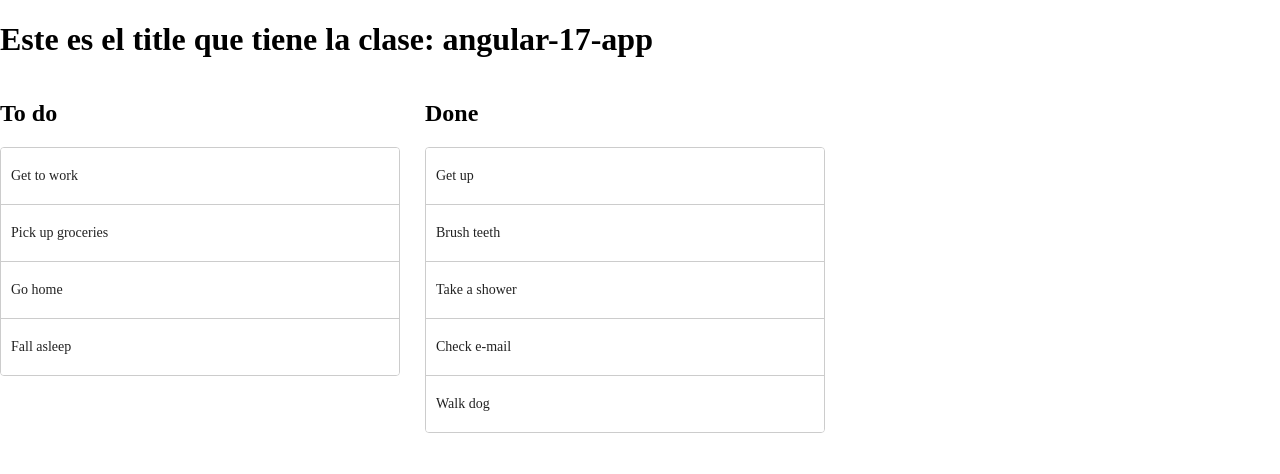
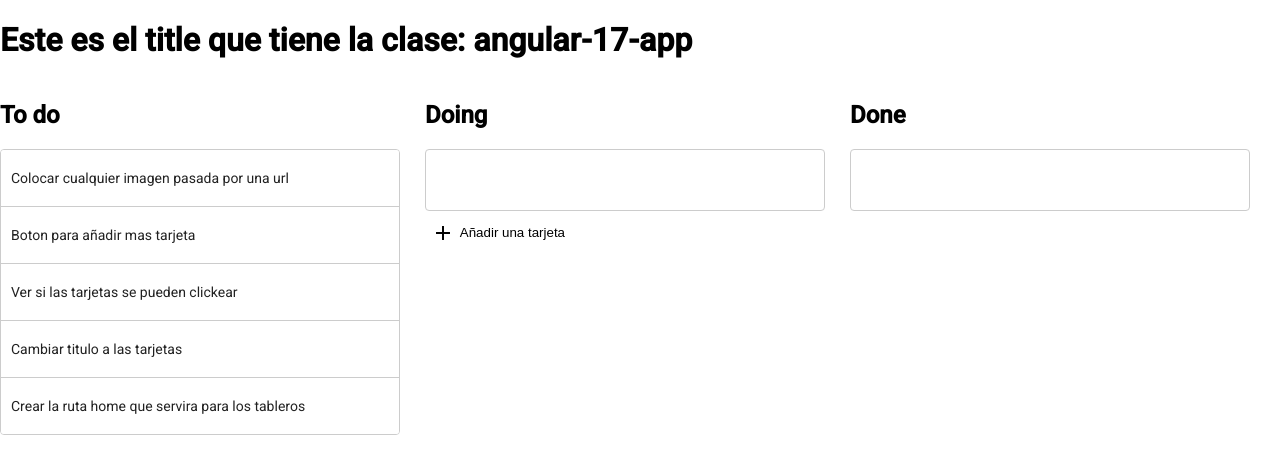
Before and after one commit to Erickson98/board, an Angular app: page / in a window 1280 px wide. Shown: the top 474 px of the page. Built offline with nearby package versions, Linux system fonts and the light colour scheme.

Commit message:
add the first board, add more cards

```diff
--- a/angular.json
+++ b/angular.json
@@ -25,6 +25,7 @@
               "src/assets"
             ],
             "styles": [
+              "@angular/material/prebuilt-themes/indigo-pink.css",
               "src/styles.css"
             ],
             "scripts": []
@@ -84,6 +85,7 @@
               "src/assets"
             ],
             "styles": [
+              "@angular/material/prebuilt-themes/indigo-pink.css",
               "src/styles.css"
             ],
             "scripts": []
--- a/src/app/drag-drop/drag-drop.component.css
+++ b/src/app/drag-drop/drag-drop.component.css
@@ -13,6 +13,21 @@
     border-radius: 4px;
     overflow: hidden;
     display: block;
+}
+
+.button-add-card{
+    display: flex;
+    align-items: center;
+    gap: 0.3rem;
+    width: 100%;
+    background-color: transparent;
+    border: transparent;
+    cursor: pointer;
+}
+
+.button-add-card:hover{
+    border-radius: 15px;
+    background-color: rgba(198, 191, 191, 0.383);
 }
 
 .example-box {
--- a/src/app/drag-drop/drag-drop.component.html
+++ b/src/app/drag-drop/drag-drop.component.html
@@ -1,7 +1,7 @@
 <div class="example-container">
     <h2>To do</h2>
 
-    <div cdkDropList #todoList="cdkDropList" [cdkDropListData]="todo" [cdkDropListConnectedTo]="[doneList]"
+    <div cdkDropList #todoList="cdkDropList" [cdkDropListData]="todo" [cdkDropListConnectedTo]="[doneList,doingList]"
         class="example-list" (cdkDropListDropped)="drop($event)">
         @for (item of todo; track item) {
         <div class="example-box" cdkDrag>{{item}}</div>
@@ -10,9 +10,28 @@
 </div>
 
 <div class="example-container">
+    <h2>Doing</h2>
+    <div cdkDropList #doingList="cdkDropList" [cdkDropListData]="doing" [cdkDropListConnectedTo]="[doneList, todoList]"
+        class="example-list" (cdkDropListDropped)="drop($event)">
+        @for (item of doing; track item) {
+        <div class="example-box" cdkDrag>{{item}}</div>
+        }
+    </div>
+
+    <div >
+        <button class="button-add-card" (click)="addCard()">
+            <mat-icon aria-hidden="false" aria-label="Example home icon" fontIcon="add"></mat-icon>
+            <p>Añadir una tarjeta</p>
+
+        </button>
+    </div>
+
+</div>
+
+<div class="example-container">
     <h2>Done</h2>
 
-    <div cdkDropList #doneList="cdkDropList" [cdkDropListData]="done" [cdkDropListConnectedTo]="[todoList]"
+    <div cdkDropList #doneList="cdkDropList" [cdkDropListData]="done" [cdkDropListConnectedTo]="[todoList,doingList]"
         class="example-list" (cdkDropListDropped)="drop($event)">
         @for (item of done; track item) {
         <div class="example-box" cdkDrag>{{item}}</div>
--- a/src/app/drag-drop/drag-drop.component.ts
+++ b/src/app/drag-drop/drag-drop.component.ts
@@ -6,6 +6,7 @@ import {
   CdkDrag,
   CdkDropList,
 } from '@angular/cdk/drag-drop';
+import {MatIconModule} from '@angular/material/icon';
 
 /**
  * @title Drag&Drop connected sorting
@@ -15,12 +16,25 @@ import {
   templateUrl: 'drag-drop.component.html',
   styleUrl: 'drag-drop.component.css',
   standalone: true,
-  imports: [CdkDropList, CdkDrag],
+  imports: [CdkDropList, CdkDrag, MatIconModule],
 })
 export class DragDrop {
-  todo = ['Get to work', 'Pick up groceries', 'Go home', 'Fall asleep'];
+  todo = [
+    'Colocar cualquier imagen pasada por una url',
+    'Boton para añadir mas tarjeta',
+    'Ver si las tarjetas se pueden clickear',
+    'Cambiar titulo a las tarjetas',
+    'Crear la ruta home que servira para los tableros',
+  ];
 
-  done = ['Get up', 'Brush teeth', 'Take a shower', 'Check e-mail', 'Walk dog'];
+  done:string[] = [];
+  doing:string[] = []
+
+  addCard() {
+    this.doing.push("Doing")
+    console.log('Botón presionado: Añadir una tarjeta');
+    // Aquí puedes añadir la lógica que necesitas
+  }
 
   drop(event: CdkDragDrop<string[]>) {
     if (event.previousContainer === event.container) {
--- a/src/index.html
+++ b/src/index.html
@@ -6,6 +6,8 @@
   <base href="/">
   <meta name="viewport" content="width=device-width, initial-scale=1">
   <link rel="icon" type="image/x-icon" href="favicon.ico">
+  <link href="https://fonts.googleapis.com/css2?family=Roboto:wght@300;400;500&display=swap" rel="stylesheet">
+  <link href="https://fonts.googleapis.com/icon?family=Material+Icons" rel="stylesheet">
 </head>
 <body>
   <app-root></app-root>
--- a/src/styles.css
+++ b/src/styles.css
@@ -6,3 +6,5 @@
 body{
     margin: 0;
 }
+html, body { height: 100%; }
+body { margin: 0; font-family: Roboto, "Helvetica Neue", sans-serif; }
--- a/tsconfig.json
+++ b/tsconfig.json
@@ -18,6 +18,7 @@
     "target": "ES2022",
     "module": "ES2022",
     "useDefineForClassFields": false,
+    "forceConsistentCasingInFileNames": true,
     "lib": [
       "ES2022",
       "dom"
```
Also changed, not shown: package.json (line endings or trailing spaces), 2 other files (tests, documents, lock files or other folders).
